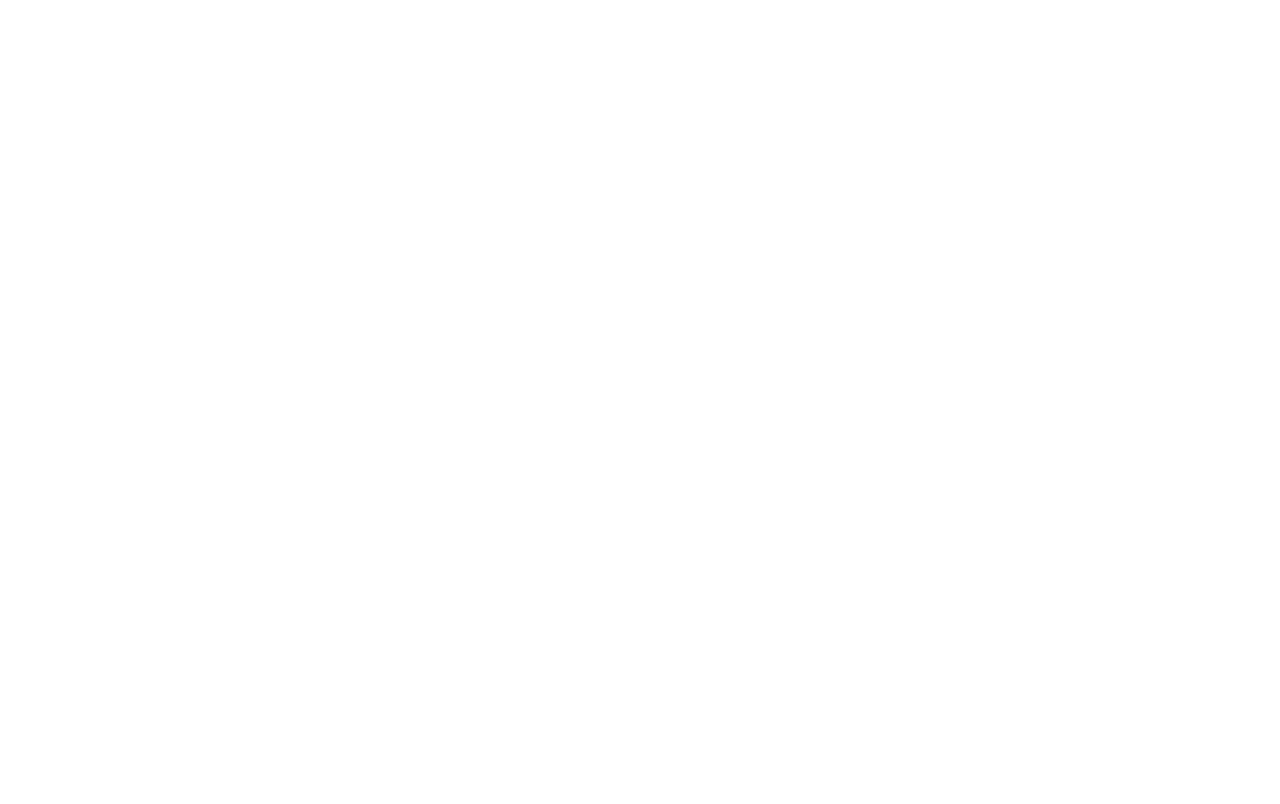
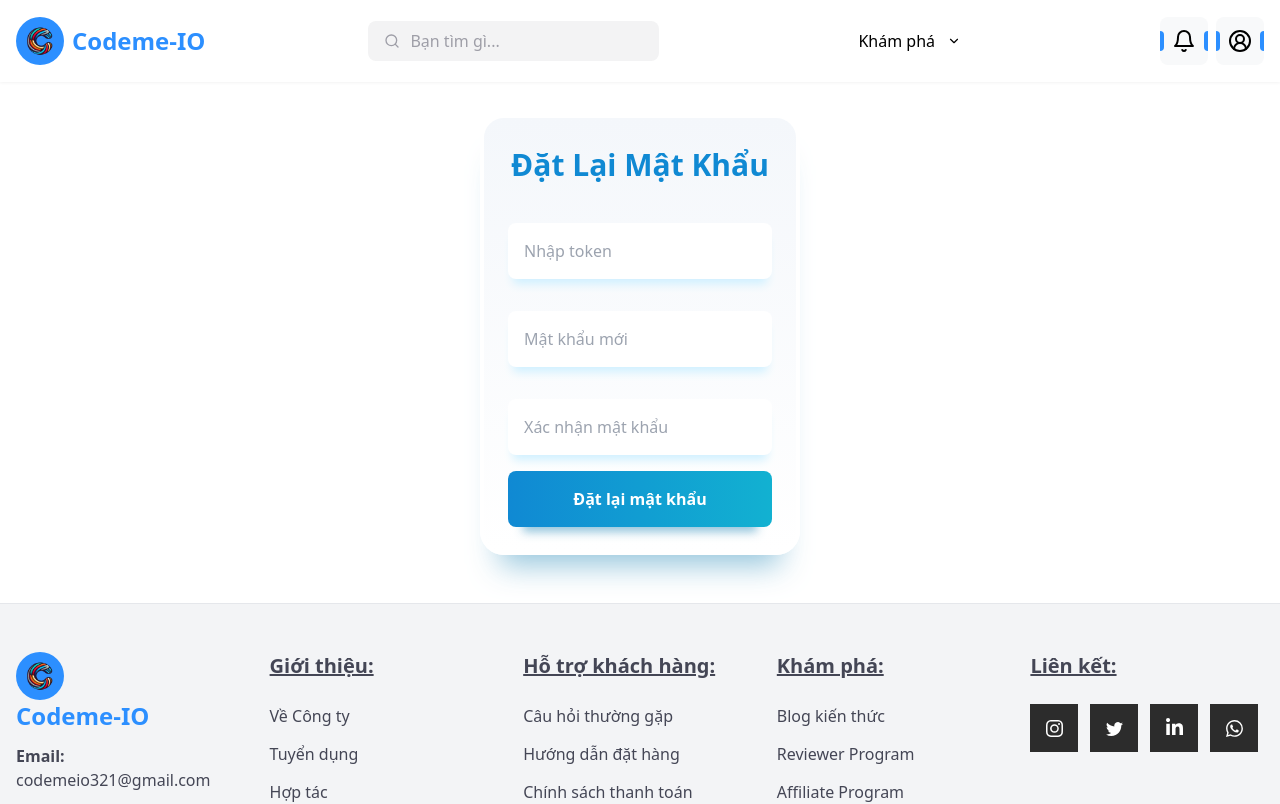
Before and after one commit to Ke1Tran666/codemeIO-Client_remake, a React (Vite) app: page /reset-password in a window 1280 px wide. Before the commit this address had no page. Shown: the top 804 px of the page. Built offline with nearby package versions, Linux system fonts and the light colour scheme.

Commit message:
write function forgotpassword

```diff
--- a/src/App.jsx
+++ b/src/App.jsx
@@ -9,6 +9,7 @@
 import ClientHome from "./pages/Client/ClientHome/ClientHome"
 import ScrollToTop from "./components/ScrollToTop/ScrollToTop"
 import { NotificationProvider } from "./components/Notification/NotificationContext"
+import ClientResetPassword from "./pages/Client/ClientSignIn/ClientResetPassword"
 
 const App = () => {
   return (
@@ -20,7 +21,9 @@
             <Route index element={<ClientHome />} />
             <Route path="/signup" element={<ClientSignUp />} />
             <Route path="/signin" element={<ClientSignIn />} />
+            <Route path="/reset-password" element={<ClientResetPassword />} />
             <Route path="/product" element={<ClientProduct />} />
+
           </Route>
         </Routes>
       </NotificationProvider>
--- a/src/assets/css/output.css
+++ b/src/assets/css/output.css
@@ -1190,6 +1190,11 @@
   background-color: rgb(229 231 235 / var(--tw-bg-opacity));
 }
 
+.bg-gray-400 {
+  --tw-bg-opacity: 1;
+  background-color: rgb(156 163 175 / var(--tw-bg-opacity));
+}
+
 .bg-gray-900 {
   --tw-bg-opacity: 1;
   background-color: rgb(17 24 39 / var(--tw-bg-opacity));
@@ -1206,11 +1211,6 @@
 
 .bg-white\/5 {
   background-color: rgb(255 255 255 / 0.05);
-}
-
-.bg-gray-400 {
-  --tw-bg-opacity: 1;
-  background-color: rgb(156 163 175 / var(--tw-bg-opacity));
 }
 
 .bg-opacity-50 {
@@ -1496,6 +1496,11 @@
 .text-yellow-500 {
   --tw-text-opacity: 1;
   color: rgb(234 179 8 / var(--tw-text-opacity));
+}
+
+.text-red-500 {
+  --tw-text-opacity: 1;
+  color: rgb(239 68 68 / var(--tw-text-opacity));
 }
 
 .underline {
--- a/src/pages/Client/ClientHome/ClientCarousel.jsx
+++ b/src/pages/Client/ClientHome/ClientCarousel.jsx
@@ -3,7 +3,7 @@
 import axios from 'axios'
 import { ChevronLeft, ChevronRight, Star } from 'lucide-react'
 
-const API_URL = 'http://localhost:8080/api';
+const API_URL = 'http://localhost:8081/api';
 
 const ClientCarousel = () => {
     const [currentSlide, setCurrentSlide] = useState(0)
--- /dev/null
+++ b/src/pages/Client/ClientSignIn/ClientResetPassword.jsx
@@ -0,0 +1,91 @@
+import { useState } from 'react';
+import axios from 'axios';
+import { useNotification } from '../../../components/Notification/NotificationContext';
+import { useNavigate } from 'react-router-dom';
+
+const API_URL = 'http://localhost:8081/api';
+
+const ClientResetPassword = () => {
+    const [token, setToken] = useState('');
+    const [newPassword, setNewPassword] = useState('');
+    const [confirmPassword, setConfirmPassword] = useState('');
+    const [isSubmitting, setIsSubmitting] = useState(false);
+    const { showNotification } = useNotification();
+    const navigate = useNavigate();
+
+    const handleResetPassword = async (e) => {
+        e.preventDefault();
+        setIsSubmitting(true);
+
+        if (newPassword !== confirmPassword) {
+            showNotification('error', 'Mật khẩu không khớp', 'Vui lòng nhập lại mật khẩu.');
+            setIsSubmitting(false);
+            return;
+        }
+
+        try {
+            const response = await axios.post(`${API_URL}/reset-password`, { token, newPassword });
+            showNotification('success', 'Thành công', 'Mật khẩu đã được cập nhật.');
+            console.log('Đặt lại mật khẩu thành công:', response.data);
+            navigate('/signin'); // Chuyển hướng đến trang đăng nhập
+        } catch (error) {
+            showNotification('error', 'Lỗi', 'Đã có lỗi xảy ra. Vui lòng thử lại!');
+            console.error('Lỗi khi đặt lại mật khẩu:', error);
+        } finally {
+            setIsSubmitting(false);
+        }
+    };
+
+    return (
+        <div className="max-w-xs mx-auto p-6 bg-gradient-to-t from-white to-[#f4f7fb] rounded-3xl border-4 border-white shadow-[0_30px_30px_-20px_rgba(133,189,215,0.88)] my-5">
+            <h2 className="text-center font-extrabold text-[30px] text-[#1089d3]">Đặt Lại Mật Khẩu</h2>
+            <form onSubmit={handleResetPassword} className="mt-5 space-y-4">
+                <div>
+                    <label htmlFor="token" className="sr-only">Token</label>
+                    <input
+                        placeholder="Nhập token"
+                        id="token"
+                        type="text"
+                        value={token}
+                        onChange={(e) => setToken(e.target.value)}
+                        className="w-full bg-white border-none p-4 rounded-lg mt-4 shadow-[0_10px_10px_-5px_#cff0ff] placeholder-gray-400 focus:outline-none focus:border-[#12b1d1]"
+                        required
+                    />
+                </div>
+                <div>
+                    <label htmlFor="newPassword" className="sr-only">Mật khẩu mới</label>
+                    <input
+                        placeholder="Mật khẩu mới"
+                        id="newPassword"
+                        type="password"
+                        value={newPassword}
+                        onChange={(e) => setNewPassword(e.target.value)}
+                        className="w-full bg-white border-none p-4 rounded-lg mt-4 shadow-[0_10px_10px_-5px_#cff0ff] placeholder-gray-400 focus:outline-none focus:border-[#12b1d1]"
+                        required
+                    />
+                </div>
+                <div>
+                    <label htmlFor="confirmPassword" className="sr-only">Xác nhận mật khẩu</label>
+                    <input
+                        placeholder="Xác nhận mật khẩu"
+                        id="confirmPassword"
+                        type="password"
+                        value={confirmPassword}
+                        onChange={(e) => setConfirmPassword(e.target.value)}
+                        className="w-full bg-white border-none p-4 rounded-lg mt-4 shadow-[0_10px_10px_-5px_#cff0ff] placeholder-gray-400 focus:outline-none focus:border-[#12b1d1]"
+                        required
+                    />
+                </div>
+                <button
+                    type="submit"
+                    disabled={isSubmitting}
+                    className="w-full font-bold text-white py-4 mt-5 rounded-lg bg-gradient-to-r from-[#1089d3] to-[#12b1d1] shadow-[0_20px_10px_-15px_rgba(133,189,215,0.88)] transition-all duration-200 ease-in-out transform hover:scale-105 hover:shadow-[0_23px_10px_-20px_rgba(133,189,215,0.88)] active:scale-95 active:shadow-[0_15px_10px_-10px_rgba(133,189,215,0.88)]"
+                >
+                    {isSubmitting ? 'Đang cập nhật...' : 'Đặt lại mật khẩu'}
+                </button>
+            </form>
+        </div>
+    );
+};
+
+export default ClientResetPassword;
--- a/src/pages/Client/ClientSignIn/ClientSignIn.jsx
+++ b/src/pages/Client/ClientSignIn/ClientSignIn.jsx
@@ -1,10 +1,10 @@
 import { useState } from 'react';
 import axios from 'axios';
 import { useNotification } from '../../../components/Notification/NotificationContext';
-import { Eye, EyeOff } from 'lucide-react'; // Import Lucide icons
-import { useNavigate } from 'react-router-dom'; // Import useNavigate từ react-router-dom
+import { Eye, EyeOff } from 'lucide-react';
+import { useNavigate } from 'react-router-dom';
 
-const API_URL = 'http://localhost:8080/api';
+const API_URL = 'http://localhost:8081/api';
 
 const ClientSignIn = () => {
     const [showPassword, setShowPassword] = useState(false);
@@ -14,8 +14,10 @@
     });
 
     const [isSubmitting, setIsSubmitting] = useState(false);
+    const [isForgotPassword, setIsForgotPassword] = useState(false);
+    const [email, setEmail] = useState('');
     const { showNotification } = useNotification();
-    const navigate = useNavigate(); // Khai báo hook navigate
+    const navigate = useNavigate();
 
     const togglePasswordVisibility = () => {
         setShowPassword(prev => !prev);
@@ -29,36 +31,94 @@
         }));
     };
 
+    const handleEmailChange = (e) => {
+        setEmail(e.target.value);
+    };
+
     const handleSubmit = async (e) => {
         e.preventDefault();
         setIsSubmitting(true);
 
         try {
             const response = await axios.post(`${API_URL}/login`, formData);
-            showNotification('success', 'Đăng nhập thành công', 'Tài khoản của bạn đã được tạo.');
+            showNotification('success', 'Đăng nhập thành công', 'Tài khoản của bạn đã được đăng nhập.');
             console.log('Đăng nhập thành công', response.data);
+            localStorage.setItem('user', JSON.stringify(response.data));
 
-            // Lưu thông tin người dùng vào localStorage hoặc context nếu cần
-            localStorage.setItem('user', JSON.stringify(response.data)); // Giả sử response.data chứa thông tin người dùng
-
-            // Chờ 3 giây trước khi chuyển hướng
             setTimeout(() => {
-                navigate('/'); // Chuyển hướng đến trang chủ
-                setIsSubmitting(false); // Đặt lại trạng thái isSubmitting sau khi chuyển hướng
-            }, 3000); // Thời gian chờ 3000ms (3 giây)
+                navigate('/');
+                setIsSubmitting(false);
+            }, 3000);
 
         } catch (error) {
-            showNotification('error', 'Đăng nhập thất bại', 'Đã có lỗi xảy ra. Vui lòng thử lại!');
+            showNotification('error', 'Đăng nhập thất bại', 'Tên người dùng hoặc mật khẩu không chính xác.');
             console.error('Lỗi khi đăng nhập:', error);
-            setIsSubmitting(false); // Đặt lại trạng thái isSubmitting nếu có lỗi
+            setIsSubmitting(false);
+        }
+    };
+
+    const handleForgotPassword = async (e) => {
+        e.preventDefault();
+        setIsSubmitting(true);
+
+        if (!email) {
+            showNotification('error', 'Email không hợp lệ', 'Vui lòng nhập email.');
+            setIsSubmitting(false);
+            return;
+        }
+
+        try {
+            const response = await axios.post(`${API_URL}/forgot-password`, { email });
+            showNotification('success', 'Email đã được gửi', 'Vui lòng kiểm tra email của bạn để đặt lại mật khẩu.');
+            console.log('Yêu cầu quên mật khẩu thành công:', response.data);
+            setIsForgotPassword(false); // Quay lại đăng nhập sau khi gửi email
+        } catch (error) {
+            if (error.response && error.response.status === 404) {
+                showNotification('error', 'Email không tồn tại', 'Vui lòng nhập email đúng.');
+            } else {
+                showNotification('error', 'Lỗi', 'Đã có lỗi xảy ra. Vui lòng thử lại!');
+            }
+            console.error('Lỗi khi gửi yêu cầu quên mật khẩu:', error);
+        } finally {
+            setIsSubmitting(false);
         }
     };
 
     return (
         <div className="max-w-xs mx-auto p-6 bg-gradient-to-t from-white to-[#f4f7fb] rounded-3xl border-4 border-white shadow-[0_30px_30px_-20px_rgba(133,189,215,0.88)] my-5">
-            <h2 className="text-center font-extrabold text-[30px] text-[#1089d3]">Đăng nhập</h2>
+            <h2 className="text-center font-extrabold text-[30px] text-[#1089d3]">{isForgotPassword ? 'Quên Mật Khẩu' : 'Đăng Nhập'}</h2>
 
-            <form onSubmit={handleSubmit} className="mt-5 space-y-4">
+            <form onSubmit={isForgotPassword ? handleForgotPassword : handleSubmit} className="mt-5 space-y-4">
+                {isForgotPassword ? (
+                    <>
+                        <div>
+                            <label htmlFor="email" className="sr-only">Email</label>
+                            <input
+                                placeholder="Nhập email của bạn"
+                                id="email"
+                                type="email"
+                                value={email}
+                                onChange={handleEmailChange}
+                                className="w-full bg-white border-none p-4 rounded-lg mt-4 shadow-[0_10px_10px_-5px_#cff0ff] placeholder-gray-400 focus:outline-none focus:border-[#12b1d1]"
+                                required
+                                aria-required="true"
+                            />
+                        </div>
+                        <button
+                            type="submit"
+                            disabled={isSubmitting}
+                            className="w-full font-bold text-white py-4 mt-5 rounded-lg bg-gradient-to-r from-[#1089d3] to-[#12b1d1] shadow-[0_20px_10px_-15px_rgba(133,189,215,0.88)] transition-all duration-200 ease-in-out transform hover:scale-105 hover:shadow-[0_23px_10px_-20px_rgba(133,189,215,0.88)] active:scale-95 active:shadow-[0_15px_10px_-10px_rgba(133,189,215,0.88)]"
+                        >
+                            {isSubmitting ? 'Đang gửi...' : 'Gửi yêu cầu'}
+                        </button>
+                        <div className="text-center mt-4">
+                            <button onClick={() => setIsForgotPassword(false)} className="text-xs text-[#0099ff] transition-all duration-200 hover:underline hover:underline-offset-4">
+                                Quay lại đăng nhập
+                            </button>
+                        </div>
+                    </>
+                ) : (
+                    <>
                         <div>
                             <label htmlFor="username" className="sr-only">Tài khoản</label>
                             <input
@@ -95,9 +155,9 @@
                             </button>
                         </div>
                         <div className="flex justify-end">
-                    <a href="#" className="text-xs text-[#0099ff] transition-all duration-200 hover:underline hover:underline-offset-4">
+                            <button type="button" onClick={() => setIsForgotPassword(true)} className="text-xs text-[#0099ff] transition-all duration-200 hover:underline hover:underline-offset-4">
                                 Quên mật khẩu?
-                    </a>
+                            </button>
                         </div>
                         <button
                             type="submit"
@@ -106,6 +166,8 @@
                         >
                             {isSubmitting ? 'Đang đăng nhập...' : 'Đăng nhập'}
                         </button>
+                    </>
+                )}
             </form>
 
             <div className="text-center mt-4">
--- a/src/pages/Client/ClientSignUp/ClientSignUp.jsx
+++ b/src/pages/Client/ClientSignUp/ClientSignUp.jsx
@@ -4,7 +4,7 @@
 import { useNotification } from '../../../components/Notification/NotificationContext';
 import { useNavigate } from 'react-router-dom';
 
-const API_URL = 'http://localhost:8080/api';
+const API_URL = 'http://localhost:8081/api';
 
 const getCurrentDate = () => {
     const today = new Date();
@@ -42,17 +42,37 @@
         setFormData(prevData => ({ ...prevData, [name]: value }));
     };
 
+    const checkEmailExists = async (email) => {
+        try {
+            const response = await axios.get(`${API_URL}/check-email?email=${email}`);
+            return response.data.exists;
+        } catch (error) {
+            console.error('Lỗi khi kiểm tra email:', error);
+            return false; // Trả về false nếu có lỗi
+        }
+    };
+
+    // Trong hàm handleSubmit
     const handleSubmit = async (e) => {
-        e.preventDefault(); // Ngăn chặn hành vi mặc định của form
-        setIsSubmitting(true); // Đặt trạng thái đang gửi lên true
+        e.preventDefault();
+        setIsSubmitting(true);
 
         // Kiểm tra xem fullname có hợp lệ không
         if (!formData.fullname) {
             showNotification('error', 'Đăng ký thất bại', 'Họ và tên không được để trống.');
-            setIsSubmitting(false); // Đặt lại trạng thái nếu có lỗi
+            setIsSubmitting(false);
             return;
         }
 
+        // Kiểm tra xem email đã tồn tại chưa
+        const emailExists = await checkEmailExists(formData.email);
+        if (emailExists) {
+            showNotification('error', 'Đăng ký thất bại', 'Email đã tồn tại.');
+            setIsSubmitting(false);
+            return;
+        }
+
+        // Gửi yêu cầu đăng ký
         try {
             const response = await axios.post(`${API_URL}/register`, formData);
             showNotification('success', 'Đăng ký thành công', 'Tài khoản của bạn đã được tạo.');
@@ -60,20 +80,15 @@
 
             // Reset form sau khi đăng ký thành công
             setFormData(DEFAULT_FORM_DATA);
-
-            // Chờ 3 giây trước khi chuyển hướng
             setTimeout(() => {
-                navigate('/'); // Chuyển hướng đến trang chủ
-                setIsSubmitting(false); // Đặt lại trạng thái isSubmitting sau khi chuyển hướng
+                navigate('/');
             }, 3000);
         } catch (error) {
-            if (error.response && error.response.data) {
-                showNotification('error', 'Đăng ký thất bại', error.response.data.message || 'Đã có lỗi xảy ra. Vui lòng thử lại!');
-            } else {
-                showNotification('error', 'Đăng ký thất bại', 'Đã có lỗi xảy ra. Vui lòng thử lại!');
-            }
+            const errorMessage = error.response?.data?.message || 'Đã có lỗi xảy ra. Vui lòng thử lại!';
+            showNotification('error', 'Đăng ký thất bại', errorMessage);
             console.error('Lỗi khi đăng ký:', error);
-            setIsSubmitting(false); // Đặt lại trạng thái nếu có lỗi
+        } finally {
+            setIsSubmitting(false);
         }
     };
 
@@ -192,6 +207,11 @@
                     {isSubmitting ? 'Đang đăng ký...' : 'Đăng ký'}
                 </button>
             </form>
+            <div className="text-center mt-4">
+                <a href="/signin" className="text-xs text-[#0099ff] transition-all duration-200 hover:underline hover:underline-offset-4">
+                    Có tài khoản rồi. Đăng nhập
+                </a>
+            </div>
         </div>
     );
 };
```
Lines whose indentation alone changed are shown as unchanged.
